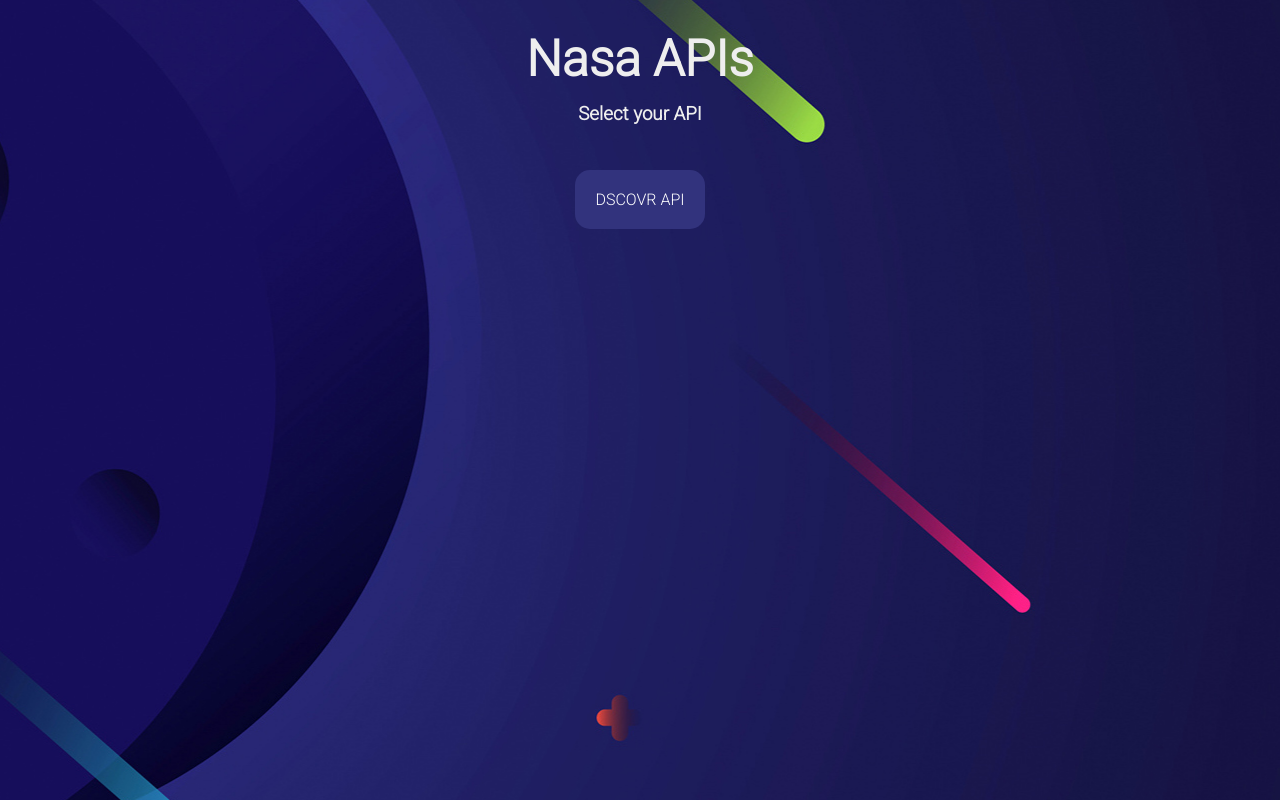
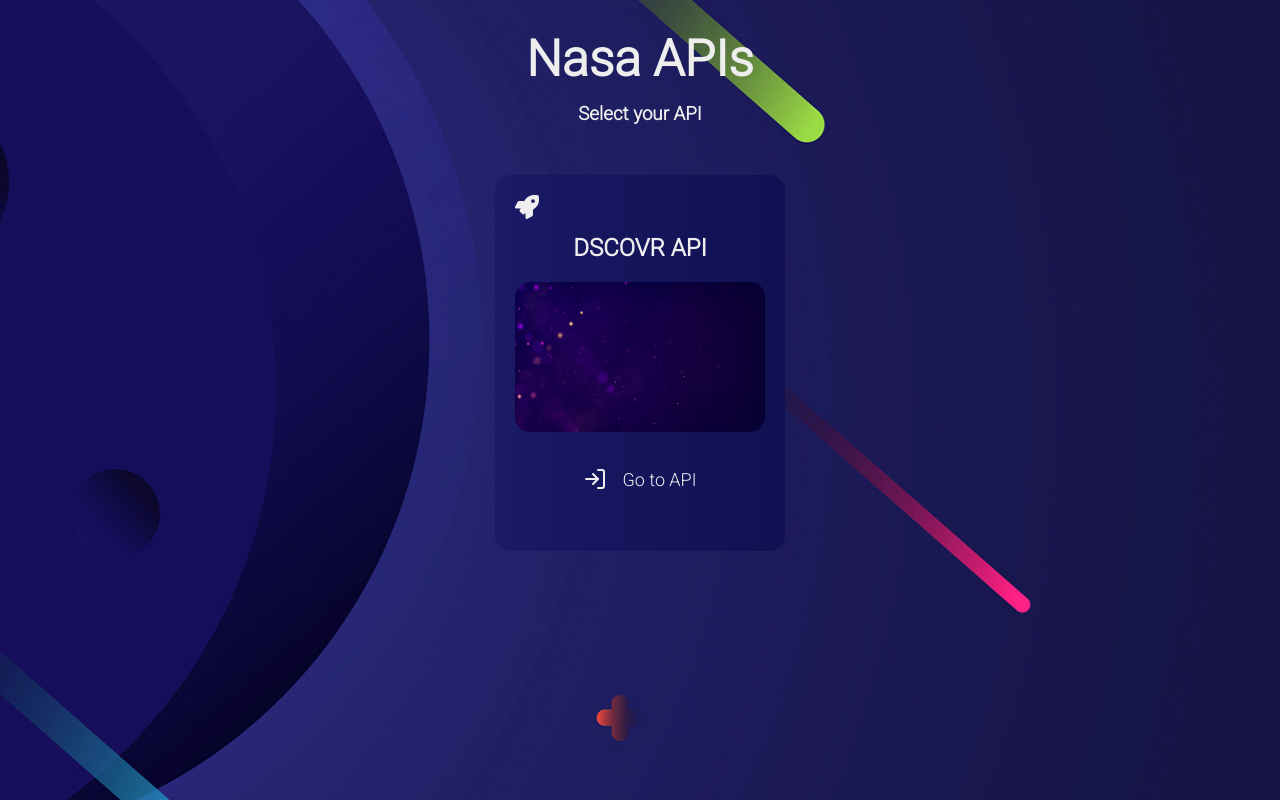
Before and after one commit to isaacszf/NasaAPIs-FrontEnd, a React (Create React App) app: page / in a window 1280 px wide. Built offline with nearby package versions, Linux system fonts and the light colour scheme; the HTML template or start-up script is replaced by a standard one.

Commit message:
Card component added

```diff
--- /dev/null
+++ b/src/components/Card/index.tsx
@@ -0,0 +1,27 @@
+import React from 'react';
+import { FaRocket } from 'react-icons/fa';
+
+import { Container } from './styles';
+
+import purpleBackgroundImage from '../../assets/images/purple-background.jpg';
+
+interface CardProps {
+  cardTitle: string;
+  imageUrl?: string;
+}
+
+const Card: React.FC<CardProps> = ({ children, cardTitle, imageUrl }) => {
+  return (
+    <Container>
+      <FaRocket size={24} />
+
+      <h2>{cardTitle}</h2>
+
+      <img src={imageUrl ? imageUrl : purpleBackgroundImage} alt="API" />
+
+      <p>{children}</p>
+    </Container>
+  );
+};
+
+export default Card;
--- /dev/null
+++ b/src/components/Card/styles.ts
@@ -0,0 +1,61 @@
+import styled from 'styled-components';
+import { lighten } from 'polished';
+
+export const Container = styled.div`
+  display: flex;
+  flex-direction: column;
+
+  padding: 20px;
+  padding-bottom: 60px;
+
+  margin: 35px;
+
+  border-radius: 15px;
+
+  transition: box-shadow 550ms;
+
+  &:hover {
+    box-shadow: ${lighten(0.25, '#1a1a66')} 1px 1px 16px;
+  }
+
+  background: linear-gradient(to right, #1a1a66, #101052);
+
+  img {
+    width: 250px;
+    height: 150px;
+
+    border-radius: 15px;
+  }
+
+  h2 {
+    text-align: center;
+
+    margin-bottom: 20px;
+    margin-top: 15px;
+  }
+
+  a {
+    text-decoration: none;
+
+    display: flex;
+    align-items: center;
+    justify-content: center;
+
+    margin-top: 35px;
+
+    color: #eee;
+    font-size: 18px;
+
+    transition: color 1s;
+
+    &:hover {
+      color: #845f9c;
+    }
+  }
+
+  svg {
+    &.redirect-icon {
+      margin-right: 15px;
+    }
+  }
+`;
--- a/src/pages/DSCOVR/index.tsx
+++ b/src/pages/DSCOVR/index.tsx
@@ -38,14 +38,16 @@
   };
 }
 
-const Landing: React.FC = () => {
+const DSCOVR: React.FC = () => {
   const [planets, setPlanets] = useState<PlanetProps[]>([]);
 
   useEffect(() => {
-    api.get('api/natural').then((response) => setPlanets(response.data));
+    api
+      .get('https://epic.gsfc.nasa.gov/api/natural')
+      .then((response) => setPlanets(response.data));
   }, []);
 
-  const formattedDay = ((format(new Date(), 'dd') as unknown) as number) - 2;
+  const formattedDay = ((format(new Date(), 'dd') as unknown) as number) - 1;
   const formattedMonth = format(new Date(), 'MM');
   const recentYear = getYear(new Date());
 
@@ -133,4 +135,4 @@
   );
 };
 
-export default Landing;
+export default DSCOVR;
--- a/src/pages/Dashboard/index.tsx
+++ b/src/pages/Dashboard/index.tsx
@@ -1,7 +1,10 @@
 import React from 'react';
 import { Link } from 'react-router-dom';
+import { FiLogIn } from 'react-icons/fi';
 
 import { Container, Links } from './styles';
+
+import Card from '../../components/Card';
 
 const Dashboard: React.FC = () => {
   return (
@@ -10,7 +13,12 @@
       <h3>Select your API</h3>
 
       <Links>
-        <Link to="/dscovr">DSCOVR API</Link>
+        <Card cardTitle="DSCOVR API">
+          <Link to="/dscovr">
+            <FiLogIn className="redirect-icon" size={24} />
+            Go to API
+          </Link>
+        </Card>
       </Links>
     </Container>
   );
--- a/src/pages/Dashboard/styles.ts
+++ b/src/pages/Dashboard/styles.ts
@@ -69,24 +69,4 @@
   display: flex;
 
   animation: ${appearFromLeft} 1.5s;
-
-  a {
-    margin-top: 30px;
-
-    padding: 20px;
-
-    background: #32337d;
-    color: #fff;
-
-    border: 0;
-    border-radius: 15px;
-
-    text-decoration: none;
-
-    transition: background 400ms;
-
-    &:hover {
-      background: ${shade(0.15, '#32337d')}
-    }
-  }
 `;
--- a/src/services/api.ts
+++ b/src/services/api.ts
@@ -1,7 +1,5 @@
 import Axios from 'axios';
 
-const axios = Axios.create({
-  baseURL: 'https://epic.gsfc.nasa.gov/'
-});
+const axios = Axios.create();
 
 export default axios;
```
Also changed, not shown: src/assets/images/purple-background.jpg (added), 1 other file (tests, documents, lock files or other folders).
